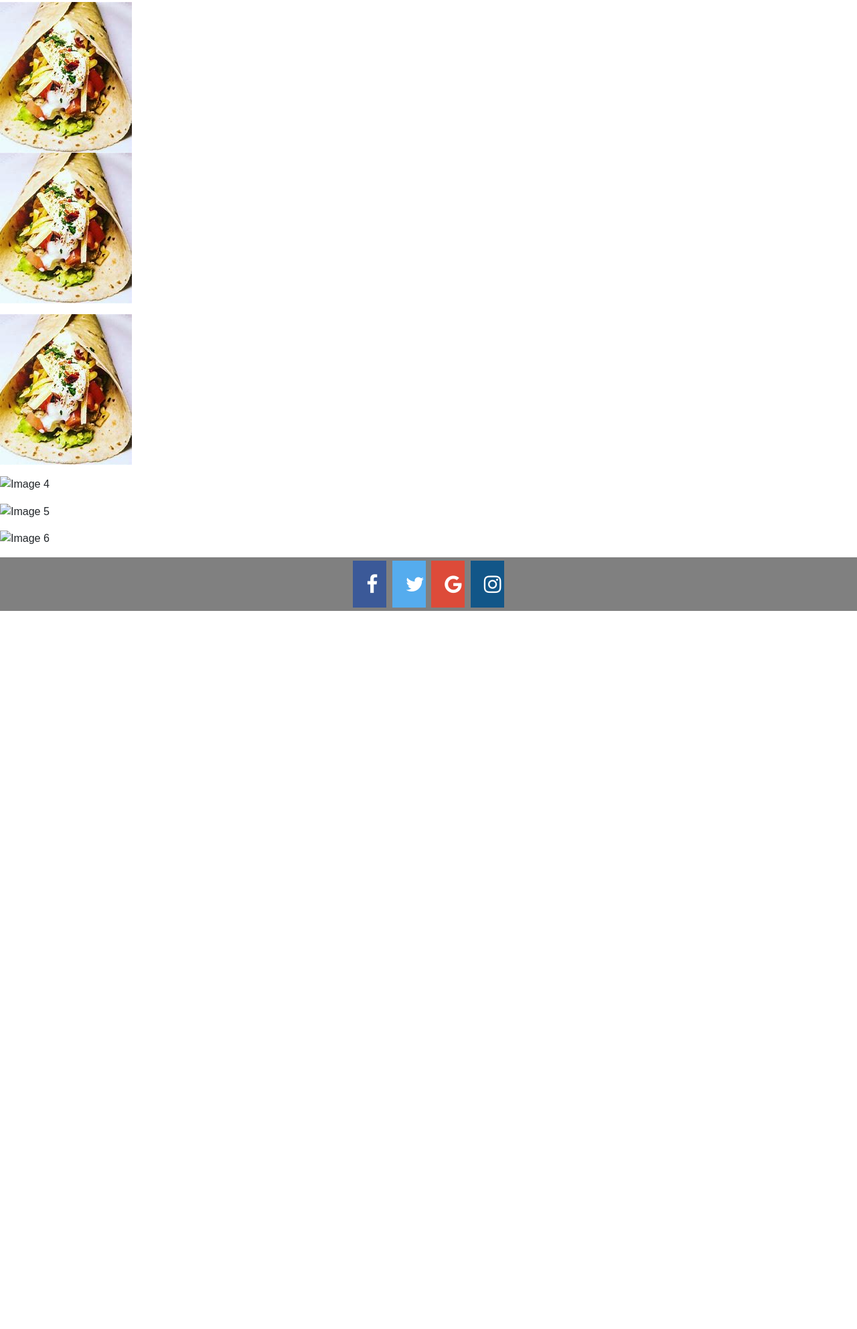
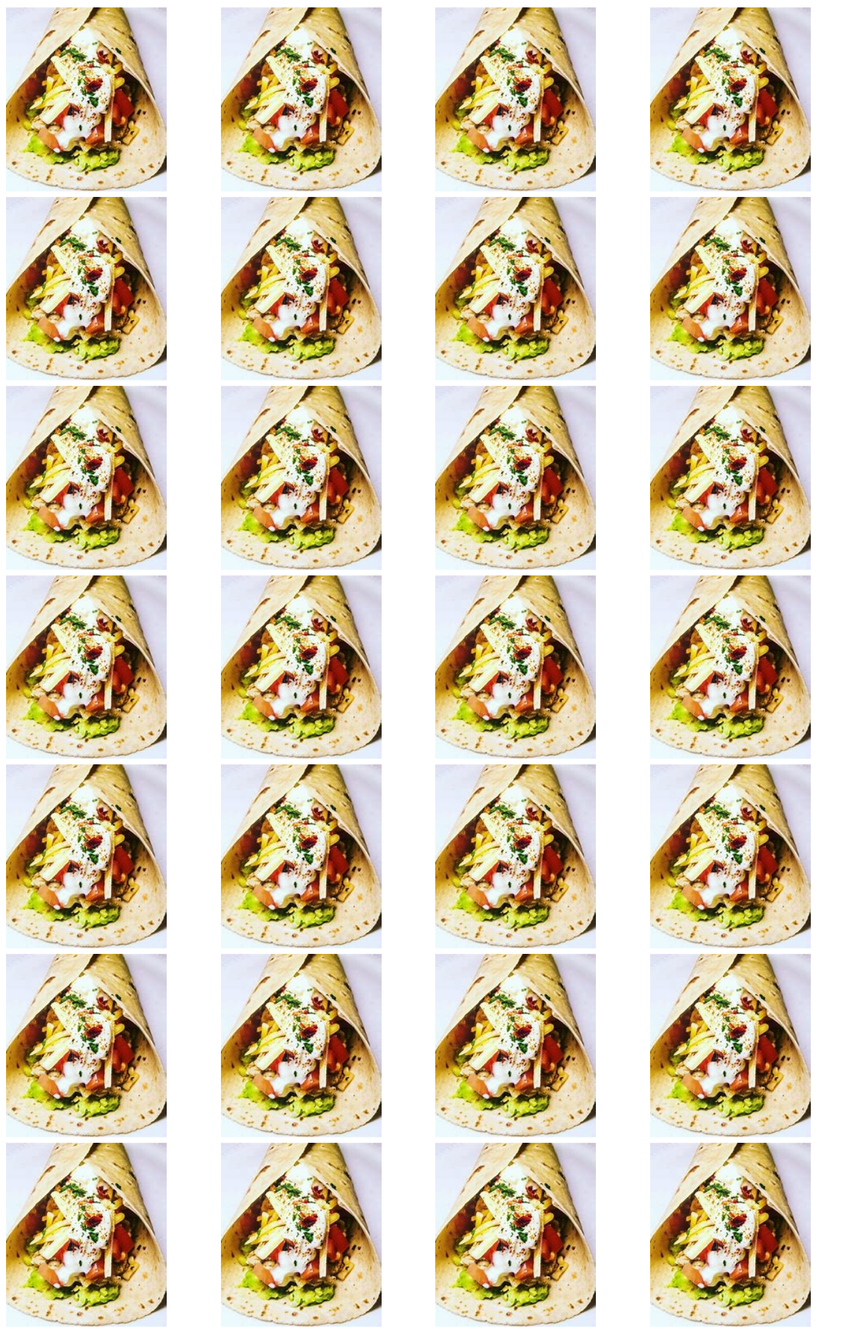
Before and after one commit to tomfinnegan/aliens, a plain HTML site: page menu.html in a window 1280 px wide. Shown: the part 103-2087 px from the top of the page at 67% size. Before the commit the page ends 1015 px from the top, so only its background shows below. Drawn offline with nearby package versions, Linux system fonts and the light colour scheme.

Commit message:
added images to pages

```diff
--- a/menu.html
+++ b/menu.html
@@ -42,29 +42,69 @@
 
      <h5> Some of our menu items below</h5>
   </div>
+ <div class="row">
+  <div class="column">
+    <img src="mexian-wrap.png" style="width:80%">
+    <img src="mexian-wrap.png" style="width:80%">
+    <img src="mexian-wrap.png" style="width:80%">
+    <img src="mexian-wrap.png" style="width:80%">
+    <img src="mexian-wrap.png" style="width:80%">
+    <img src="mexian-wrap.png"style="width:80%">
+    <img src="mexian-wrap.png" style="width:80%">
+    <img src="mexian-wrap.png" style="width:80%">
+    <img src="mexian-wrap.png" style="width:80%">
+    <img src="mexian-wrap.png" style="width:80%">
+    <img src="mexian-wrap.png" style="width:80%">
 
-<div class="gallery">
 
-    <img src="mexian-wrap.png" class="gallery__img" alt="Image 1">
+  </div>
+  <div class="column">
+    <img src="mexian-wrap.png" style="width:80%">
+    <img src="mexian-wrap.png" style="width:80%">
+    <img src="mexian-wrap.png" style="width:80%">
+    <img src="mexian-wrap.png" style="width:80%">
+    <img src="mexian-wrap.png" style="width:80%">
+    <img src="mexian-wrap.png" style="width:80%">
+    <img src="mexian-wrap.png" style="width:80%">
+    <img src="mexian-wrap.png" style="width:80%">
+    <img src="mexian-wrap.png" style="width:80%">
+    <img src="mexian-wrap.png" style="width:80%">
+    <img src="mexian-wrap.png" style="width:80%">
 
-  <figure class="gallery__item gallery__item--2">
-    <img src="mexian-wrap.png" class="gallery__img" alt="Image 2">
-  </figure>
-  <figure class="gallery__item gallery__item--3">
-    <img src="mexian-wrap.png" class="gallery__img" alt="Image 3">
-  </figure>
-  <figure class="gallery__item gallery__item--4">
-    <img src="img/image-4.jpg" class="gallery__img" alt="Image 4">
-  </figure>
-  <figure class="gallery__item gallery__item--5">
-    <img src="img/image-5.jpg" class="gallery__img" alt="Image 5">
-  </figure>
-  <figure class="gallery__item gallery__item--6">
-    <img src="img/image-6.jpg" class="gallery__img" alt="Image 6">
-  </figure>
+
+  </div>
+  <div class="column">
+    <img src="mexian-wrap.png"style="width:80%">
+    <img src="mexian-wrap.png" style="width:80%">
+    <img src="mexian-wrap.png" style="width:80%">
+    <img src="mexian-wrap.png" style="width:80%">
+    <img src="mexian-wrap.png" style="width:80%">
+    <img src="mexian-wrap.png" style="width:80%">
+    <img src="mexian-wrap.png" style="width:80%">
+    <img src="mexian-wrap.png" style="width:80%">
+    <img src="mexian-wrap.png" style="width:80%">
+     <img src="mexian-wrap.png" style="width:80%">
+    <img src="mexian-wrap.png" style="width:80%">
+  </div>
+  <div class="column">
+    <img src="mexian-wrap.png" style="width:80%">
+    <img src="mexian-wrap.png" style="width:80%">
+    <img src="mexian-wrap.png" style="width:80%">
+    <img src="mexian-wrap.png" style="width:80%">
+    <img src="mexian-wrap.png" style="width:80%">
+    <img src="mexian-wrap.png" style="width:80%">
+    <img src="mexian-wrap.png" style="width:80%">
+    <img src="mexian-wrap.png" style="width:80%">
+    <img src="mexian-wrap.png" style="width:80%">
+    <img src="mexian-wrap.png" style="width:80%">
+    <img src="mexian-wrap.png" style="width:80%">
+
+
+  </div>
 </div>
 
 
+ </div>
 
 <div class ="footer">
 <a href="https://www.facebook.com/" class="fa fa-facebook"></a>
--- a/style.css
+++ b/style.css
@@ -1,10 +1,10 @@
-{
+* {
   box-sizing: border-box;
 }
 
 body {
   margin: 0;
-  font-family: Arial, Helvetica, sans-serif;
+  font-family: Arial;
 }
 
 .header {
@@ -12,28 +12,45 @@ body {
   padding: 32px;
 }
 
-
-
 .row {
-  display: -ms-flexbox; /* IE 10 */
+  display: -ms-flexbox; /* IE10 */
   display: flex;
-  -ms-flex-wrap: wrap; /* IE 10 */
+  -ms-flex-wrap: wrap; /* IE10 */
   flex-wrap: wrap;
   padding: 0 4px;
 }
 
-/* Create two equal columns that sits next to each other */
+/* Create four equal columns that sits next to each other */
 .column {
-  -ms-flex: 50%; /* IE 10 */
-  flex: 50%;
+  -ms-flex: 25%; /* IE10 */
+  flex: 25%;
+  max-width: 25%;
   padding: 0 4px;
 }
 
 .column img {
   margin-top: 8px;
   vertical-align: middle;
+  width: 100%;
 }
 
+/* Responsive layout - makes a two column-layout instead of four columns */
+@media screen and (max-width: 800px) {
+  .column {
+    -ms-flex: 50%;
+    flex: 50%;
+    max-width: 50%;
+  }
+}
+
+/* Responsive layout - makes the two columns stack on top of each other instead of next to each other */
+@media screen and (max-width: 600px) {
+  .column {
+    -ms-flex: 100%;
+    flex: 100%;
+    max-width: 100%;
+  }
+}
 
 
 
```
